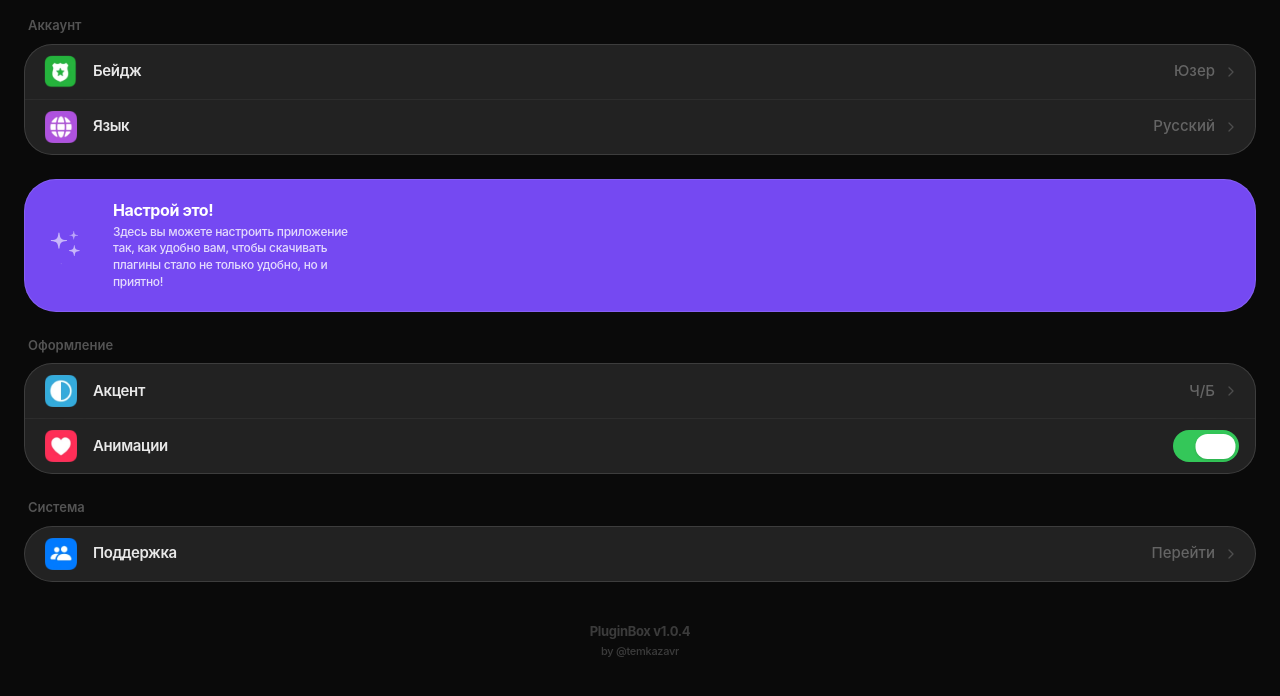
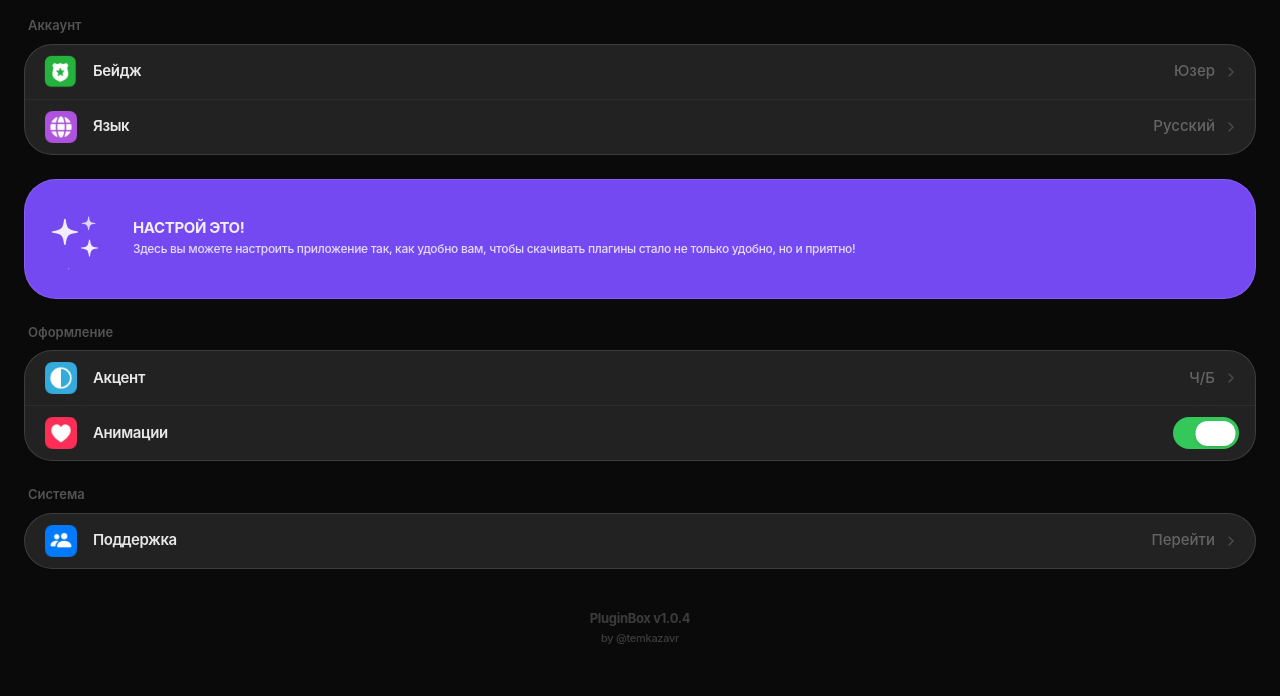
Before and after one commit to fugu70539/PluginBox, a Next.js app: page / in a window 1280 px wide. Both pictures are taken after a click on the button 93 px from the left and 42 px from the top of the page. Shown: the top 696 px of the page. Built offline with nearby package versions, Linux system fonts and the light colour scheme.

Commit message:
Update SettingsBanner.tsx

```diff
--- a/src/components/ui/banners/SettingsBanner.tsx
+++ b/src/components/ui/banners/SettingsBanner.tsx
@@ -9,30 +9,30 @@ export const SettingsBanner = () => {
     <motion.div
       initial={{ opacity: 0, y: 10 }}
       animate={{ opacity: 1, y: 0 }}
-      // Оставляем min-h, но убираем тесноту, добавляем padding-y
-      className="relative w-full min-h-[110px] py-5 mt-glass overflow-hidden rounded-[32px] flex items-center border-white/[0.08] shrink-0"
+      className="relative w-full min-h-[120px] py-6 mt-glass overflow-hidden rounded-[32px] flex items-center border-white/[0.08] shrink-0"
       style={{ backgroundColor: "#7549F2" }}
     >
-      {/* Контейнер для четкого позиционирования иконки */}
-      <div className="absolute left-6 top-1/2 -translate-y-1/2 flex items-center justify-center">
-        {/* Иконка: белая, полупрозрачная, размер соразмерен заголовку */}
-        <div className="size-10 opacity-60 pointer-events-none mix-blend-screen">
+      {/* Левая часть: Контейнер для иконки */}
+      <div className="pl-6 flex shrink-0 items-center justify-center">
+        <div className="size-16 opacity-90 pointer-events-none mix-blend-screen">
           <Lottie
             animationData={sparklesAnimation}
             loop={true}
-            style={{ width: '100%', height: '100%', filter: 'brightness(0) invert(1)' }}
+            style={{
+              width: '100%',
+              height: '100%',
+              filter: 'brightness(0) invert(1)'
+            }}
           />
         </div>
       </div>
 
-      {/* Текстовый блок: сдвигаем правее, даем дышать */}
-      <div className="relative z-10 flex flex-col pl-[88px] pr-7 w-full gap-y-1">
-        {/* Заголовок: мельче (text-[16px]) и соразмерен иконке */}
-        <h3 className="text-[16px] font-bold text-white tracking-tight leading-tight">
+      {/* Правая часть: Весь текст */}
+      <div className="flex flex-col pl-5 pr-8 justify-center gap-y-1">
+        <h3 className="text-[15px] font-bold text-white tracking-tight leading-tight uppercase opacity-90">
           Настрой это!
         </h3>
-        {/* Описание: чуть светлее и компактнее (max-w) */}
-        <p className="text-[12px] font-medium text-white/80 leading-[1.4] tracking-tight max-w-[240px]">
+        <p className="text-[12px] font-medium text-white/80 leading-[1.4] tracking-tight">
           Здесь вы можете настроить приложение так, как удобно вам, чтобы скачивать плагины стало не только удобно, но и приятно!
         </p>
       </div>
```
